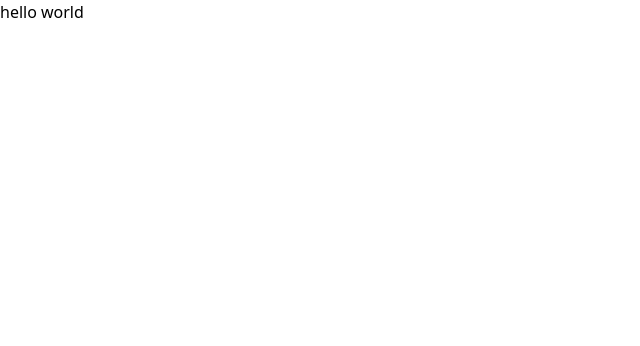
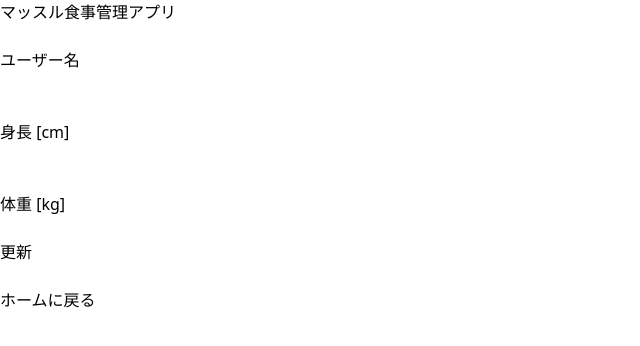
Before and after one commit to takuto147/muscle_health_app, a React (Vite) app: page /profile in a window 1280 px wide. Shown: the top 346 px of the page, without its empty margins (0-640 px from the left). Built offline with nearby package versions, Linux system fonts and the light colour scheme.

Commit message:
241110_5

```diff
--- a/src/AddMeal.tsx
+++ b/src/AddMeal.tsx
@@ -14,10 +14,10 @@ export const AddMeal = () => {
   }
 
   return (
-    <>
+    <div className="container mx-auto p-4">
       <Header />
       <h2 className="text-blue-700 mb-4">食べた食事を記録する</h2>
-      <p>エラー回避用：{meal}{calorie}{Protein}</p>
+      <p>エラー回避用(後で消す)：{meal} {calorie} {Protein}</p>
       <label>食事名</label>
       <br />
       <input type="text" className='rounded-lg border border-gray-200' onChange={handleMealChange} />
@@ -36,6 +36,6 @@ export const AddMeal = () => {
       <br />
       <br />
       <Link to="/" className="border-gray-200 shadow-md rounded-lg p-3  active:translate-y-1 active:shadow-inner hover:bg-blue-300">ホームに戻る</Link>
-    </>
+    </div>
   );
 };
--- a/src/Header.tsx
+++ b/src/Header.tsx
@@ -1,11 +1,9 @@
-
 export const Header = () => {
   return (
-    <>
+    <div >
       <header className="bg-green-200 mb-4 p-4 border shadow-md rounded-lg flex justify-between items-center">
         <h1 className="text-lg font-bold">マッスル食事管理アプリ</h1>
       </header>
-
-    </>
+    </div>
   );
 };
--- a/src/Home.tsx
+++ b/src/Home.tsx
@@ -12,18 +12,18 @@ export const Home = () => {
 
   const totalCalories = calorieData.reduce((sum, entry) => sum + entry.calories, 0);
   // const totalCalories = 1000
-  const totalMetabolism  = 1500
+  const totalMetabolism = 1500
 
   const message =
-  totalCalories > totalMetabolism
-    ? "摂取カロリーが1日の必要カロリーを超えています。気を付けましょう。"
-    : "摂取カロリーは代謝以下です。このまま頑張りましょう！";
+    totalCalories > totalMetabolism
+      ? "摂取カロリーが1日の必要カロリーを超えています。気を付けましょう。"
+      : "摂取カロリーは代謝以下です。このまま頑張りましょう！";
   const messageColor = totalCalories > totalMetabolism ? "text-red-500" : "text-blue-500";
 
 
   return (
-    <>
-      <Header/>
+    <div className="container mx-auto p-4">
+      <Header />
       <h2 className="text-blue-700 mb-4">トップページ</h2>
       <label>今日の合計摂取カロリー：{totalCalories}</label>
       <br />
@@ -33,6 +33,7 @@ export const Home = () => {
       <ProgressBar currentCalories={totalCalories} dailyCalorieGoal={totalMetabolism} />
       <br />
       <Link to="/addmeal" className="border-gray-200 shadow-md rounded-lg p-3  active:translate-y-1 active:shadow-inner hover:bg-blue-300">食事を記録</Link>
-    </>
+      <Link to="/profile" className="border-gray-200 shadow-md rounded-lg p-3  active:translate-y-1 active:shadow-inner hover:bg-blue-300">プロフィール更新</Link>
+    </div>
   );
 };
--- a/src/Profile.tsx
+++ b/src/Profile.tsx
@@ -1,8 +1,35 @@
-
+import { Link } from "react-router-dom";
+import { Header } from "./Header";
 export const Profile = () => {
+  const handleNameChange = () => { }
+  const handleHeightChange = () => { }
+  const handleWeightChange = () => { }
+  const onUpdate = () => { }
   return (
-    <>
-      <div>hello world</div>
-    </>
+    <div className="container mx-auto p-4">
+      <Header />
+      <br />
+      <label>ユーザー名</label>
+      <br />
+      <input type="text" onChange={handleNameChange} className='border  rounded-lg border-gray-900' />
+      <br />
+      <br />
+      <label>身長 [cm]</label>
+      <br />
+      <input type="text" onChange={handleHeightChange} className='border  rounded-lg border-gray-900' />
+      <br />
+      <br />
+      <label>体重 [kg]</label>
+      <br />
+      <input type="text" onChange={handleWeightChange} className='border  rounded-lg border-gray-900' />
+      <br />
+      <button type='button' onClick={onUpdate}
+        className='"border-gray-200 shadow-md rounded-lg p-3  active:translate-y-1 active:shadow-inner hover:bg-blue-300 mt-3'>
+        更新
+      </button>
+      <br />
+      <br />
+      <Link to="/" className="border-gray-200 shadow-md rounded-lg p-3  active:translate-y-1 active:shadow-inner hover:bg-blue-300">ホームに戻る</Link>
+    </div>
   );
 };
```
